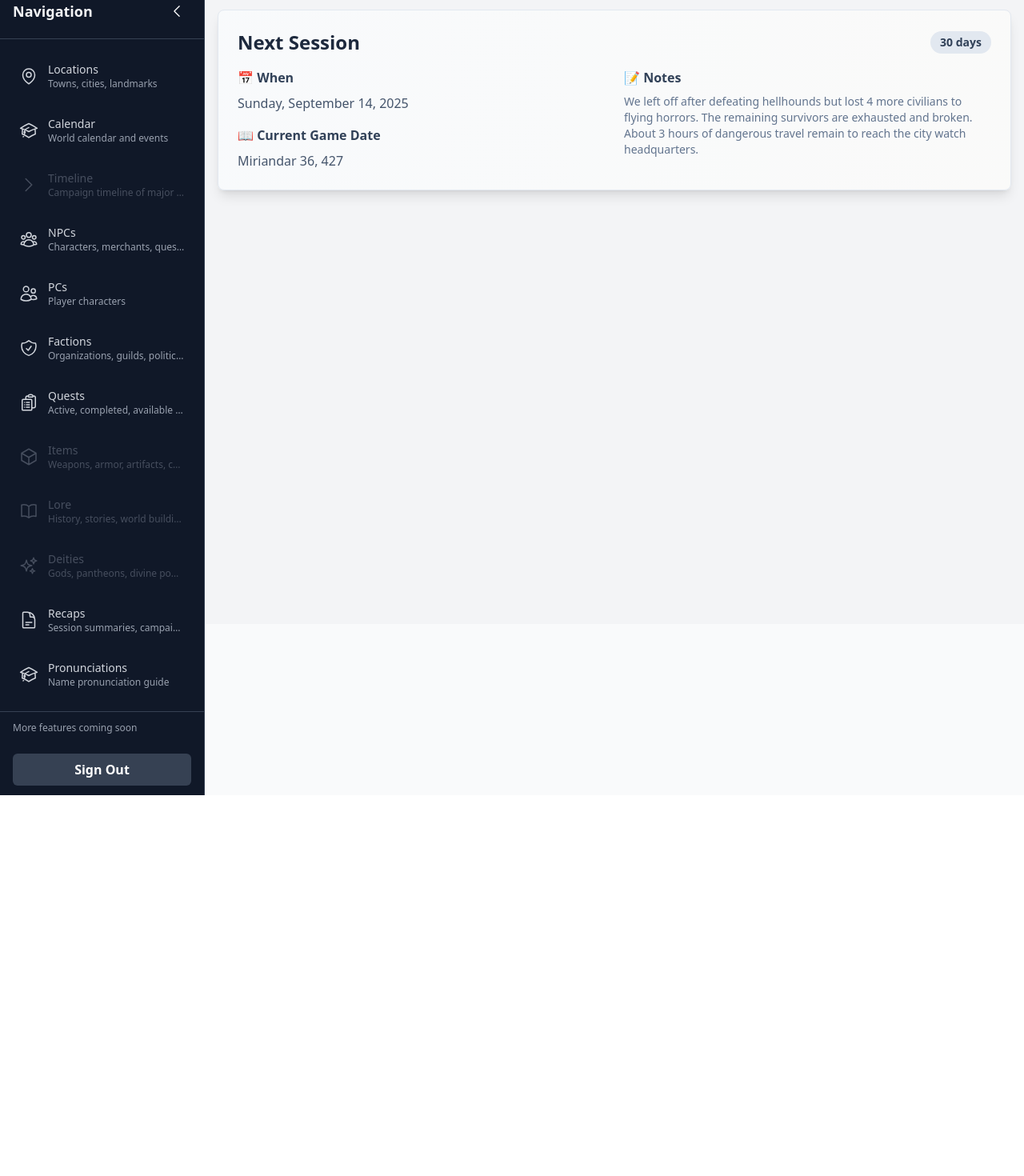
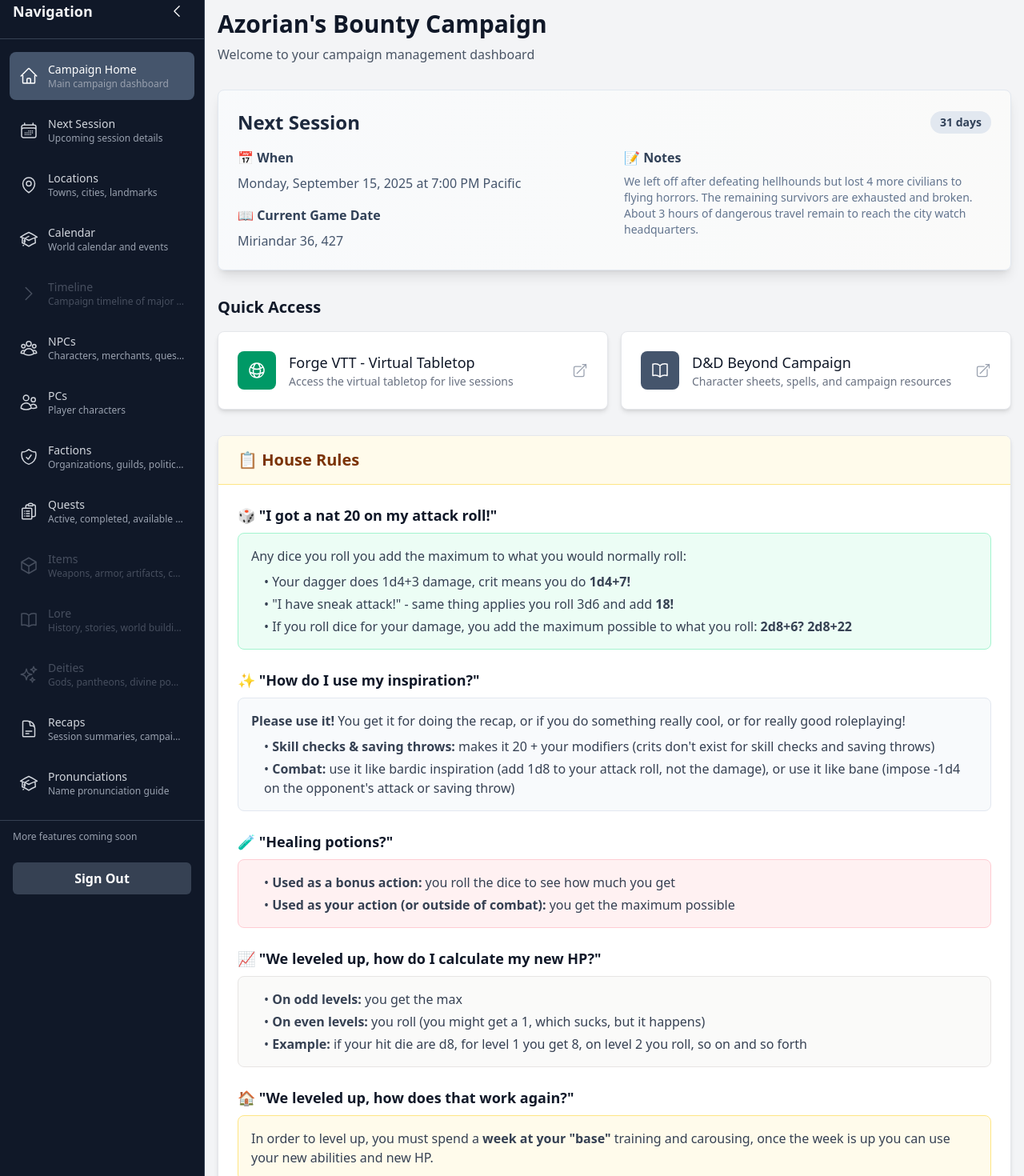
Before and after one commit to astrojason/rpgmanager.astrojason.com, a Next.js app: page /campaign in a window 1280 px wide. Shown: the part 20-1490 px from the top of the page at 80% size. Before the commit the page ends 1014 px from the top, so only its background shows below. Built offline with nearby package versions, Linux system fonts and the light colour scheme; no server answers; sample sign-in values are in the browser's storage.

Commit message:
fix next session date info

```diff
--- a/public/data/next_session.json
+++ b/public/data/next_session.json
@@ -1,5 +1,5 @@
 {
-    "date": "2025-09-14",
+    "date": "2025-09-15",
     "agenda": "Continue the desperate flight through Sandhaven - reach the city watch headquarters and fortify against the approaching horrors",
     "reminders": [
         "Bring character sheets and dice",
--- a/src/app/campaign/next-session/page.tsx
+++ b/src/app/campaign/next-session/page.tsx
@@ -55,12 +55,14 @@ export default function NextSessionPage() {
   }, [sessionData]);
 
   const formatDate = (dateString: string) => {
-    return new Date(dateString).toLocaleDateString('en-US', {
+    const date = new Date(dateString);
+    const formattedDate = date.toLocaleDateString('en-US', {
       weekday: 'long',
       year: 'numeric',
       month: 'long',
       day: 'numeric'
     });
+    return `${formattedDate} at 7:00 PM Pacific`;
   };
 
   // Show loading state
--- a/src/app/campaign/page.tsx
+++ b/src/app/campaign/page.tsx
@@ -5,6 +5,11 @@ import { useRouter } from "next/navigation";
 import { auth } from "@/firebase/client";
 import { onAuthStateChanged } from "firebase/auth";
 import NextSessionCard from "@/components/NextSessionCard";
+import {
+  GlobeAltIcon,
+  BookOpenIcon,
+  ArrowTopRightOnSquareIcon
+} from "@heroicons/react/24/outline";
 
 export default function CampaignLanding() {
   const router = useRouter();
@@ -23,9 +28,158 @@ export default function CampaignLanding() {
   return (
     <div className="min-h-screen bg-gray-100 dark:bg-gray-900 py-8">
       <div className="max-w-6xl mx-auto px-4">
+        {/* Campaign Header */}
+        <div className="mb-8">
+          <h1 className="text-3xl font-bold text-gray-900 dark:text-gray-100 mb-2">
+            Azorian's Bounty Campaign
+          </h1>
+          <p className="text-gray-600 dark:text-gray-400">
+            Welcome to your campaign management dashboard
+          </p>
+        </div>
+
         {/* Next Session Card */}
         <div className="mb-8">
           <NextSessionCard />
+        </div>
+
+        {/* Important Links */}
+        <div className="mb-8">
+          <h2 className="text-xl font-semibold text-gray-900 dark:text-gray-100 mb-4">
+            Quick Access
+          </h2>
+          <div className="grid md:grid-cols-2 gap-4">
+            {/* Forge VTT Link */}
+            <a
+              href="https://azorians-bounty.forge-vtt.com/"
+              target="_blank"
+              rel="noopener noreferrer"
+              className="flex items-center p-6 bg-white dark:bg-gray-800 rounded-lg shadow-md hover:shadow-lg transition-shadow duration-200 border border-gray-200 dark:border-gray-700 group"
+            >
+              <div className="flex items-center flex-1">
+                <div className="p-3 rounded-lg bg-emerald-600 text-white group-hover:bg-emerald-700 transition-colors">
+                  <GlobeAltIcon className="w-6 h-6" />
+                </div>
+                <div className="ml-4 flex-1">
+                  <h3 className="text-lg font-medium text-gray-900 dark:text-gray-100 group-hover:text-emerald-600 dark:group-hover:text-emerald-400 transition-colors">
+                    Forge VTT - Virtual Tabletop
+                  </h3>
+                  <p className="text-sm text-gray-500 dark:text-gray-400">
+                    Access the virtual tabletop for live sessions
+                  </p>
+                </div>
+                <ArrowTopRightOnSquareIcon className="w-5 h-5 text-gray-400 group-hover:text-emerald-600 transition-colors" />
+              </div>
+            </a>
+
+            {/* D&D Beyond Link */}
+            <a
+              href="https://www.dndbeyond.com/campaigns/4659028"
+              target="_blank"
+              rel="noopener noreferrer"
+              className="flex items-center p-6 bg-white dark:bg-gray-800 rounded-lg shadow-md hover:shadow-lg transition-shadow duration-200 border border-gray-200 dark:border-gray-700 group"
+            >
+              <div className="flex items-center flex-1">
+                <div className="p-3 rounded-lg bg-slate-600 text-white group-hover:bg-slate-700 transition-colors">
+                  <BookOpenIcon className="w-6 h-6" />
+                </div>
+                <div className="ml-4 flex-1">
+                  <h3 className="text-lg font-medium text-gray-900 dark:text-gray-100 group-hover:text-slate-600 dark:group-hover:text-slate-400 transition-colors">
+                    D&D Beyond Campaign
+                  </h3>
+                  <p className="text-sm text-gray-500 dark:text-gray-400">
+                    Character sheets, spells, and campaign resources
+                  </p>
+                </div>
+                <ArrowTopRightOnSquareIcon className="w-5 h-5 text-gray-400 group-hover:text-slate-600 transition-colors" />
+              </div>
+            </a>
+          </div>
+        </div>
+
+        {/* House Rules Section */}
+        <div className="mb-8">
+          <div className="bg-white dark:bg-gray-800 rounded-lg shadow-md border border-gray-200 dark:border-gray-700 overflow-hidden">
+            <div className="px-6 py-4 bg-amber-50 dark:bg-amber-900/20 border-b border-amber-200 dark:border-amber-800">
+              <h2 className="text-xl font-semibold text-amber-900 dark:text-amber-100 flex items-center">
+                📋 House Rules
+              </h2>
+            </div>
+            <div className="p-6 space-y-6">
+              {/* Critical Hits */}
+              <div>
+                <h3 className="text-lg font-semibold text-gray-900 dark:text-gray-100 mb-2 flex items-center">
+                  🎲 "I got a nat 20 on my attack roll!"
+                </h3>
+                <div className="bg-emerald-50 dark:bg-emerald-900/20 p-4 rounded-lg border border-emerald-200 dark:border-emerald-800">
+                  <p className="text-gray-700 dark:text-gray-300 mb-2">
+                    Any dice you roll you add the maximum to what you would normally roll:
+                  </p>
+                  <ul className="text-gray-700 dark:text-gray-300 space-y-1 pl-4">
+                    <li>• Your dagger does 1d4+3 damage, crit means you do <strong>1d4+7!</strong></li>
+                    <li>• "I have sneak attack!" - same thing applies you roll 3d6 and add <strong>18!</strong></li>
+                    <li>• If you roll dice for your damage, you add the maximum possible to what you roll: <strong>2d8+6? 2d8+22</strong></li>
+                  </ul>
+                </div>
+              </div>
+
+              {/* Inspiration */}
+              <div>
+                <h3 className="text-lg font-semibold text-gray-900 dark:text-gray-100 mb-2 flex items-center">
+                  ✨ "How do I use my inspiration?"
+                </h3>
+                <div className="bg-slate-50 dark:bg-slate-900/20 p-4 rounded-lg border border-slate-200 dark:border-slate-800">
+                  <p className="text-gray-700 dark:text-gray-300 mb-2">
+                    <strong>Please use it!</strong> You get it for doing the recap, or if you do something really cool, or for really good roleplaying!
+                  </p>
+                  <ul className="text-gray-700 dark:text-gray-300 space-y-1 pl-4">
+                    <li>• <strong>Skill checks & saving throws:</strong> makes it 20 + your modifiers (crits don't exist for skill checks and saving throws)</li>
+                    <li>• <strong>Combat:</strong> use it like bardic inspiration (add 1d8 to your attack roll, not the damage), or use it like bane (impose -1d4 on the opponent's attack or saving throw)</li>
+                  </ul>
+                </div>
+              </div>
+
+              {/* Healing Potions */}
+              <div>
+                <h3 className="text-lg font-semibold text-gray-900 dark:text-gray-100 mb-2 flex items-center">
+                  🧪 "Healing potions?"
+                </h3>
+                <div className="bg-rose-50 dark:bg-rose-900/20 p-4 rounded-lg border border-rose-200 dark:border-rose-800">
+                  <ul className="text-gray-700 dark:text-gray-300 space-y-1 pl-4">
+                    <li>• <strong>Used as a bonus action:</strong> you roll the dice to see how much you get</li>
+                    <li>• <strong>Used as your action (or outside of combat):</strong> you get the maximum possible</li>
+                  </ul>
+                </div>
+              </div>
+
+              {/* Level Up HP */}
+              <div>
+                <h3 className="text-lg font-semibold text-gray-900 dark:text-gray-100 mb-2 flex items-center">
+                  📈 "We leveled up, how do I calculate my new HP?"
+                </h3>
+                <div className="bg-stone-50 dark:bg-stone-900/20 p-4 rounded-lg border border-stone-200 dark:border-stone-800">
+                  <ul className="text-gray-700 dark:text-gray-300 space-y-1 pl-4">
+                    <li>• <strong>On odd levels:</strong> you get the max</li>
+                    <li>• <strong>On even levels:</strong> you roll (you might get a 1, which sucks, but it happens)</li>
+                    <li>• <strong>Example:</strong> if your hit die are d8, for level 1 you get 8, on level 2 you roll, so on and so forth</li>
+                  </ul>
+                </div>
+              </div>
+
+              {/* Leveling Up Process */}
+              <div>
+                <h3 className="text-lg font-semibold text-gray-900 dark:text-gray-100 mb-2 flex items-center">
+                  🏠 "We leveled up, how does that work again?"
+                </h3>
+                <div className="bg-amber-50 dark:bg-amber-900/20 p-4 rounded-lg border border-amber-200 dark:border-amber-800">
+                  <p className="text-gray-700 dark:text-gray-300">
+                    In order to level up, you must spend a <strong>week at your "base"</strong> training and carousing,
+                    once the week is up you can use your new abilities and new HP.
+                  </p>
+                </div>
+              </div>
+            </div>
+          </div>
         </div>
       </div>
     </div>
--- a/src/components/NextSessionCard.tsx
+++ b/src/components/NextSessionCard.tsx
@@ -122,12 +122,14 @@ export default function NextSessionCard() {
   const daysUntil = Math.ceil((nextSession.getTime() - today.getTime()) / (1000 * 60 * 60 * 24));
 
   const formatDate = (dateString: string) => {
-    return new Date(dateString).toLocaleDateString('en-US', {
+    const date = new Date(dateString);
+    const formattedDate = date.toLocaleDateString('en-US', {
       weekday: 'long',
       year: 'numeric',
       month: 'long',
       day: 'numeric'
     });
+    return `${formattedDate} at 7:00 PM Pacific`;
   };
 
   // Don't render if session is skipped
--- a/src/components/SideNavigation.tsx
+++ b/src/components/SideNavigation.tsx
@@ -17,6 +17,8 @@ import {
   DocumentTextIcon,
   UsersIcon,
   CogIcon,
+  HomeIcon,
+  CalendarDaysIcon,
 } from "@heroicons/react/24/outline";
 import { NavigationItem, SideNavigationProps } from "@/types/interfaces";
 import SignOutButton from "@/components/SignOutButton";
@@ -24,6 +26,20 @@ import { auth } from "@/firebase/client";
 import { onAuthStateChanged, User } from "firebase/auth";
 
 const navigationItems: NavigationItem[] = [
+  {
+    id: "campaign-home",
+    name: "Campaign Home",
+    icon: HomeIcon,
+    href: "/campaign",
+    description: "Main campaign dashboard",
+  },
+  {
+    id: "next-session",
+    name: "Next Session",
+    icon: CalendarDaysIcon,
+    href: "/campaign/next-session",
+    description: "Upcoming session details",
+  },
   {
     id: "locations",
     name: "Locations",
@@ -181,6 +197,8 @@ export default function SideNavigation({
             const isPronunciations = item.id === "pronunciations";
             const isQuests = item.id === "quests";
             const isPCs = item.id === "pcs";
+            const isCampaignHome = item.id === "campaign-home";
+            const isNextSession = item.id === "next-session";
             // const isTimeline = item.id === "timeline";
             const isCalendar = item.id === "calendar";
             const isRecaps = item.id === "recaps";
@@ -193,6 +211,8 @@ export default function SideNavigation({
             ].includes(item.id);
 
             if (
+              isCampaignHome ||
+              isNextSession ||
               isNPCs ||
               isLocations ||
               isFactions ||
```
